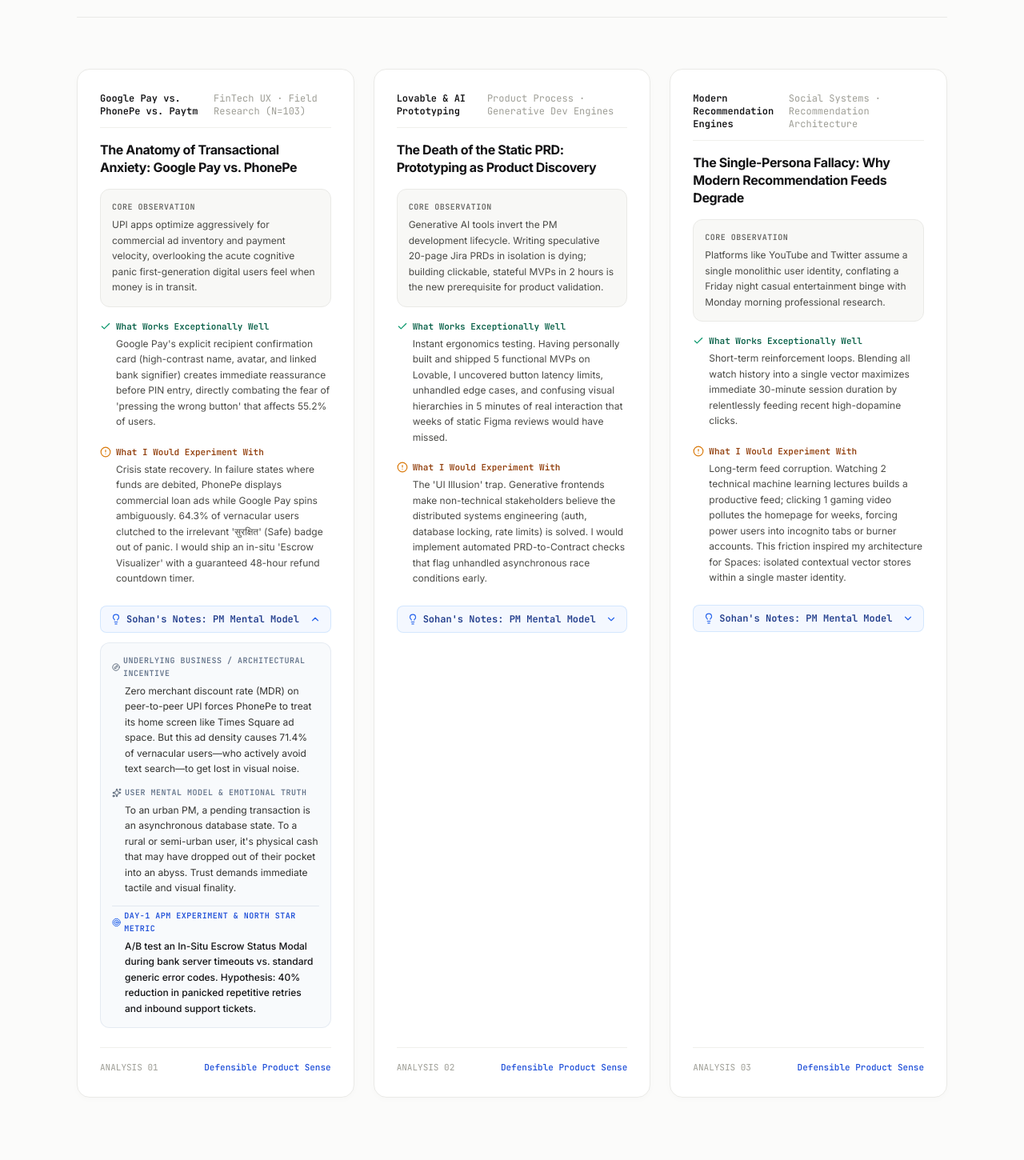
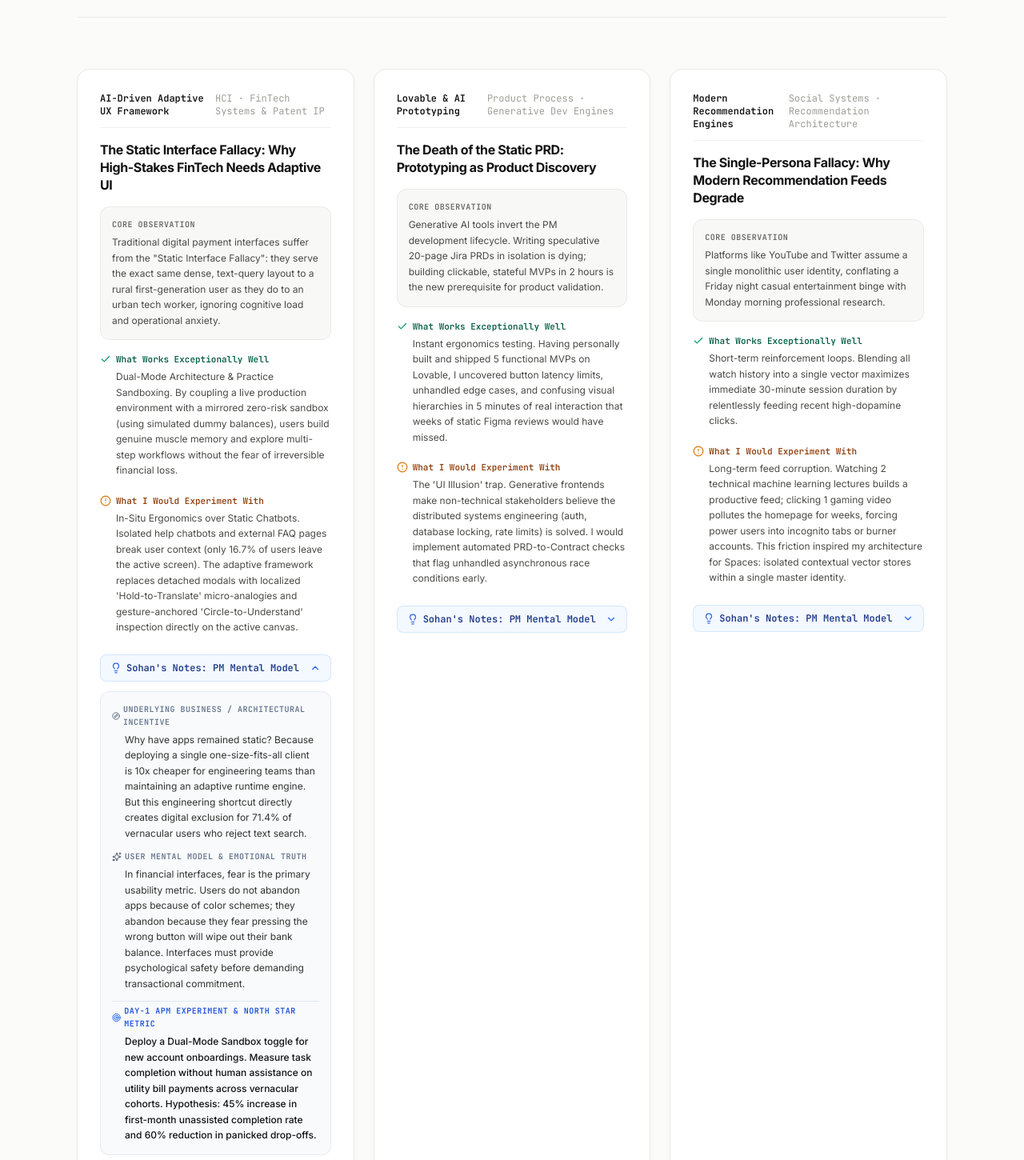
Before and after one commit to Sohan9022/portfolio, a React (Vite) app: page / in a window 1280 px wide. Shown: the part 8060-9510 px from the top of the page at 80% size. Built offline with nearby package versions, Linux system fonts and the light colour scheme.

Commit message:
feat: refactor teardown 1 from app comparison to AI-Driven Adaptive UX Framework

```diff
--- a/src/components/ProductTeardowns.jsx
+++ b/src/components/ProductTeardowns.jsx
@@ -5,7 +5,7 @@
 export default function ProductTeardowns() {
   // Allow toggling open Sohan's notes on each teardown card
   const [expandedNotes, setExpandedNotes] = useState({
-    'teardown-upi-anxiety': true, // open first one by default for instant signal
+    'teardown-adaptive-framework': true, // open first one by default for instant signal
     'teardown-generative-prototyping': false,
     'teardown-feed-context-collapse': false
   });
--- a/src/data/projectsData.js
+++ b/src/data/projectsData.js
@@ -231,17 +231,17 @@
 
 export const PRODUCT_TEARDOWNS = [
   {
-    id: 'teardown-upi-anxiety',
-    product: 'Google Pay vs. PhonePe vs. Paytm',
-    category: 'FinTech UX · Field Research (N=103)',
-    title: 'The Anatomy of Transactional Anxiety: Google Pay vs. PhonePe',
-    observation: 'UPI apps optimize aggressively for commercial ad inventory and payment velocity, overlooking the acute cognitive panic first-generation digital users feel when money is in transit.',
-    whatWorks: "Google Pay's explicit recipient confirmation card (high-contrast name, avatar, and linked bank signifier) creates immediate reassurance before PIN entry, directly combating the fear of 'pressing the wrong button' that affects 55.2% of users.",
-    whatIWouldChange: "Crisis state recovery. In failure states where funds are debited, PhonePe displays commercial loan ads while Google Pay spins ambiguously. 64.3% of vernacular users clutched to the irrelevant 'सुरक्षित' (Safe) badge out of panic. I would ship an in-situ 'Escrow Visualizer' with a guaranteed 48-hour refund countdown timer.",
+    id: 'teardown-adaptive-framework',
+    product: 'AI-Driven Adaptive UX Framework',
+    category: 'HCI · FinTech Systems & Patent IP',
+    title: 'The Static Interface Fallacy: Why High-Stakes FinTech Needs Adaptive UI',
+    observation: 'Traditional digital payment interfaces suffer from the "Static Interface Fallacy": they serve the exact same dense, text-query layout to a rural first-generation user as they do to an urban tech worker, ignoring cognitive load and operational anxiety.',
+    whatWorks: "Dual-Mode Architecture & Practice Sandboxing. By coupling a live production environment with a mirrored zero-risk sandbox (using simulated dummy balances), users build genuine muscle memory and explore multi-step workflows without the fear of irreversible financial loss.",
+    whatIWouldChange: "In-Situ Ergonomics over Static Chatbots. Isolated help chatbots and external FAQ pages break user context (only 16.7% of users leave the active screen). The adaptive framework replaces detached modals with localized 'Hold-to-Translate' micro-analogies and gesture-anchored 'Circle-to-Understand' inspection directly on the active canvas.",
     sohansNotes: {
-      incentive: "Zero merchant discount rate (MDR) on peer-to-peer UPI forces PhonePe to treat its home screen like Times Square ad space. But this ad density causes 71.4% of vernacular users—who actively avoid text search—to get lost in visual noise.",
-      mentalModel: "To an urban PM, a pending transaction is an asynchronous database state. To a rural or semi-urban user, it's physical cash that may have dropped out of their pocket into an abyss. Trust demands immediate tactile and visual finality.",
-      experiment: "A/B test an In-Situ Escrow Status Modal during bank server timeouts vs. standard generic error codes. Hypothesis: 40% reduction in panicked repetitive retries and inbound support tickets."
+      incentive: "Why have apps remained static? Because deploying a single one-size-fits-all client is 10x cheaper for engineering teams than maintaining an adaptive runtime engine. But this engineering shortcut directly creates digital exclusion for 71.4% of vernacular users who reject text search.",
+      mentalModel: "In financial interfaces, fear is the primary usability metric. Users do not abandon apps because of color schemes; they abandon because they fear pressing the wrong button will wipe out their bank balance. Interfaces must provide psychological safety before demanding transactional commitment.",
+      experiment: "Deploy a Dual-Mode Sandbox toggle for new account onboardings. Measure task completion without human assistance on utility bill payments across vernacular cohorts. Hypothesis: 45% increase in first-month unassisted completion rate and 60% reduction in panicked drop-offs."
     }
   },
   {
```
